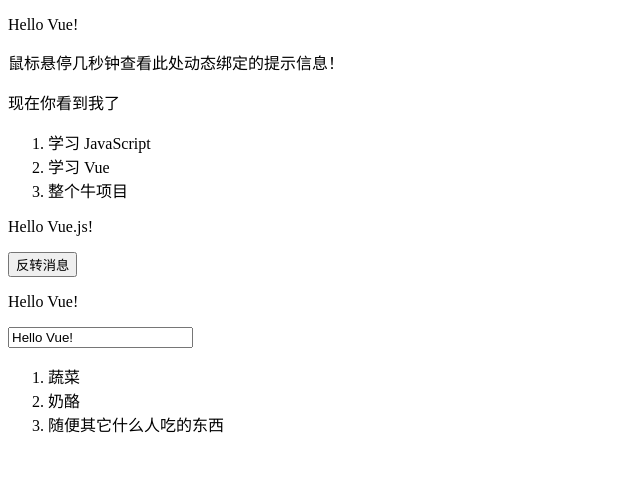
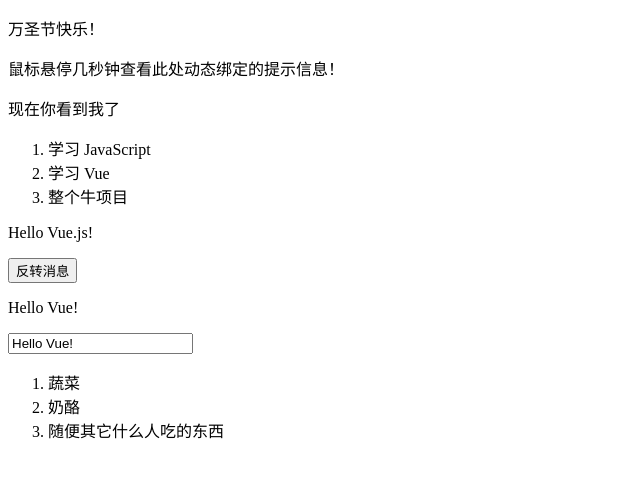
Before and after one commit to yyj4399/instance, a plain HTML site: page nodejs/vue/index.html in a window 1280 px wide. Shown: the whole page, without its empty margins (0-640 px from the left). Drawn offline with nearby package versions, Linux system fonts and the light colour scheme.

Commit message:
万圣节快乐

```diff
--- a/nodejs/vue/index.html
+++ b/nodejs/vue/index.html
@@ -17,7 +17,7 @@
     var app = new Vue({
       el: '#app',
       data: {
-        message: 'Hello Vue!'
+        message: '万圣节快乐！'
       }
     })
   </script>
```
